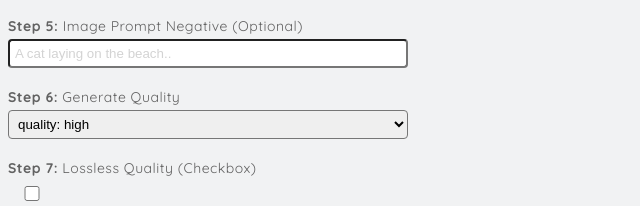
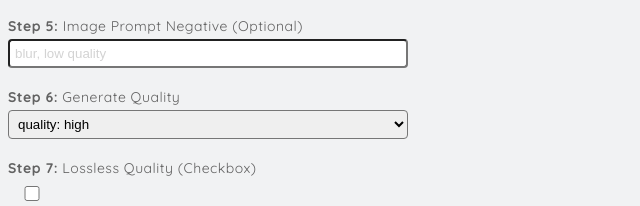
Before and after one commit to alanine/astica-cognitive-api, a plain HTML site: page examples/javascript-sdk/asticaDesign_sample.html in a window 1280 px wide. Shown: the part 367-573 px from the top of the page, 0-640 px from the left. Drawn offline with Linux system fonts and the light colour scheme.

Commit message:
Update asticaDesign_sample.html

```diff
--- a/examples/javascript-sdk/asticaDesign_sample.html
+++ b/examples/javascript-sdk/asticaDesign_sample.html
@@ -29,7 +29,7 @@
 
 
         <label for="astica_ML_prompt_negative"><b>Step 5:</b> Image Prompt Negative (Optional)</label>
-        <input type="text" id="astica_ML_prompt_negative" placeholder="A cat laying on the beach.." value="" >
+        <input type="text" id="astica_ML_prompt_negative" placeholder="blur, low quality" value="" >
 
         <label for="astica_ML_generate_quality"><b>Step 6:</b> Generate Quality</label>
         <select id="astica_ML_generate_quality">
```
